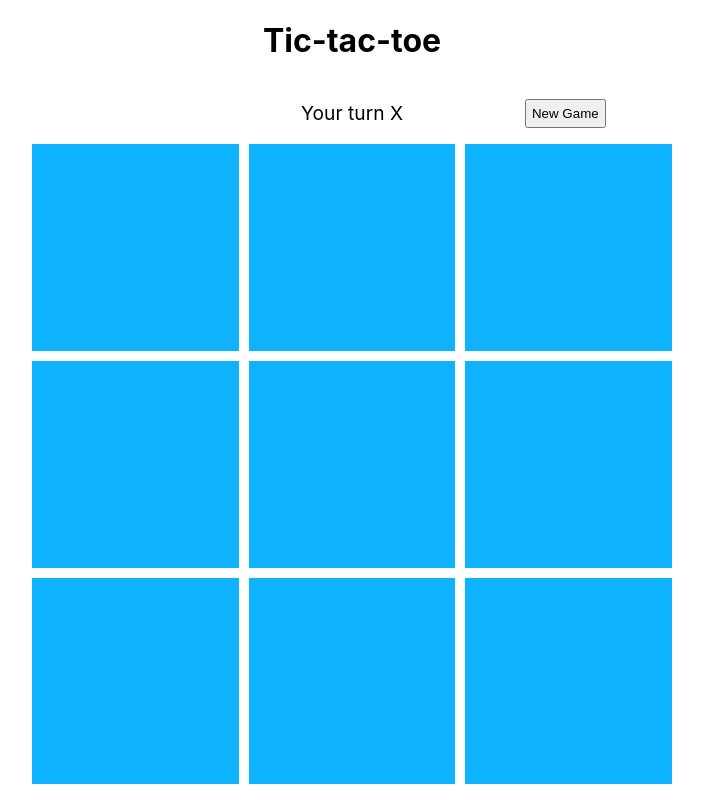
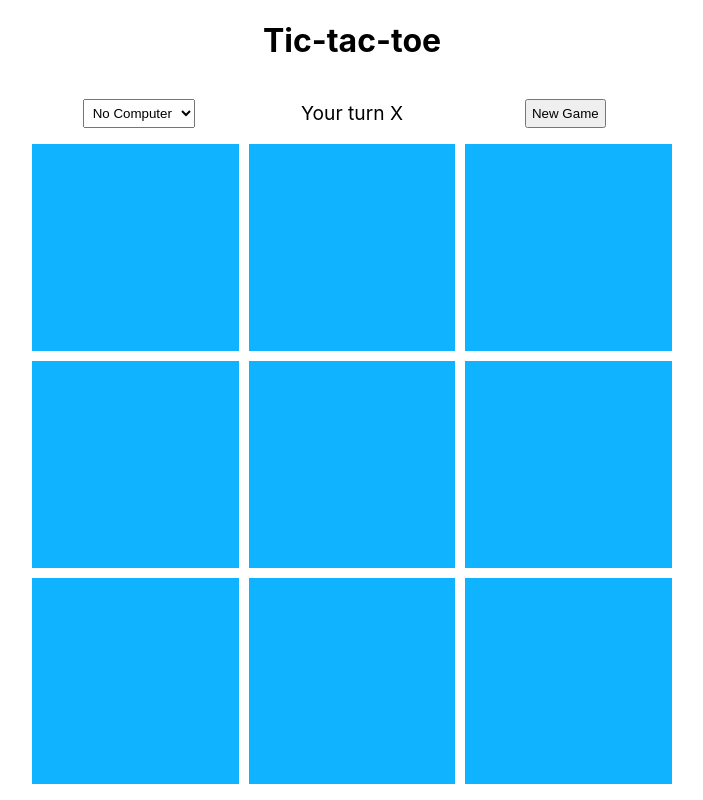
Before and after one commit to davidq-alchemy/react-tic-tac-toe, a React (Create React App) app: page / in a window 1280 px wide. Shown: the whole page, without its empty margins (288-991 px from the left). Built offline with nearby package versions, Linux system fonts and the light colour scheme.

Commit message:
Add computer players
Tic-tac-toe is a tiny game so it would have been possible to use a
pre-computer decisiion tree, but implementing minimax is more fun.
(Though in this case a bit ugly since I don't have a good abstraction
for the game).

```diff
--- a/src/components/Controls/Controls.js
+++ b/src/components/Controls/Controls.js
@@ -2,8 +2,18 @@ import styles from './Controls.module.css';
 import { useGame } from '../../context/GameContext';
 
 export default function Controls() {
-  const { gameMessage, newGame } = useGame();
+  const { gameMessage, newGame, computer, setComputer } = useGame();
+
   return <div className={styles.container}>
+    <select
+      className={styles.aiSelect}
+      value={computer}
+      onChange={(e) => setComputer(e.target.value)}
+    >
+      <option value="">No Computer</option>
+      <option value="O">Computer O</option>
+      <option value="X">Computer X</option>
+    </select>
     <p className={styles.message}>{gameMessage}</p>
     <button
       className={styles.button}
--- a/src/components/Controls/Controls.module.css
+++ b/src/components/Controls/Controls.module.css
@@ -1,9 +1,14 @@
 .container {
     display: grid;
     grid-template-columns: 1fr 1fr 1fr;
-    grid-template-areas: "empty message button";
+    grid-template-areas: "ai message button";
     justify-items: center;
     align-items: center;
+}
+
+.aiSelect {
+    grid-area: ai;
+    padding: 5px;
 }
 
 .message {
--- a/src/context/GameContext.js
+++ b/src/context/GameContext.js
@@ -7,6 +7,7 @@ export function GameContextProvider({ children }) {
   const [currentPlayer, setCurrentPlayer] = useState('X');
   const [gameOver, setGameOver] = useState(true);
   const [gameMessage, setGameMessage] = useState('Your turn X');
+  const [computer, setComputer] = useState('');
 
   function newGame() {
     setBoard(new Array(9).fill(''));
@@ -15,10 +16,10 @@ export function GameContextProvider({ children }) {
     setGameMessage('Your turn X');
   }
 
-  function chooseSquare(n) {
-    if (board[n] !== '' || !gameOver) return;
+  function setStateFromMove(position) {
+    if (board[position] !== '' || !gameOver) return;
 
-    const nextBoard = makeMove(board, currentPlayer, n);
+    const nextBoard = makeMove(board, currentPlayer, position);
     setBoard(nextBoard);
 
     const winner = getWinner(nextBoard);
@@ -36,7 +37,14 @@ export function GameContextProvider({ children }) {
     }
   }
 
-  console.log('best move is ' + pickMove(board, currentPlayer));
+  if (currentPlayer === computer && gameOver) {
+    const move = pickMove(board, currentPlayer);
+    setStateFromMove(move);
+  }
+
+  function chooseSquare(position) {
+    setStateFromMove(position);
+  }
 
   return <GameContext.Provider
     value={{
@@ -44,6 +52,8 @@ export function GameContextProvider({ children }) {
       currentPlayer,
       gameOver,
       gameMessage,
+      computer,
+      setComputer,
       chooseSquare,
       newGame
     }}
```
